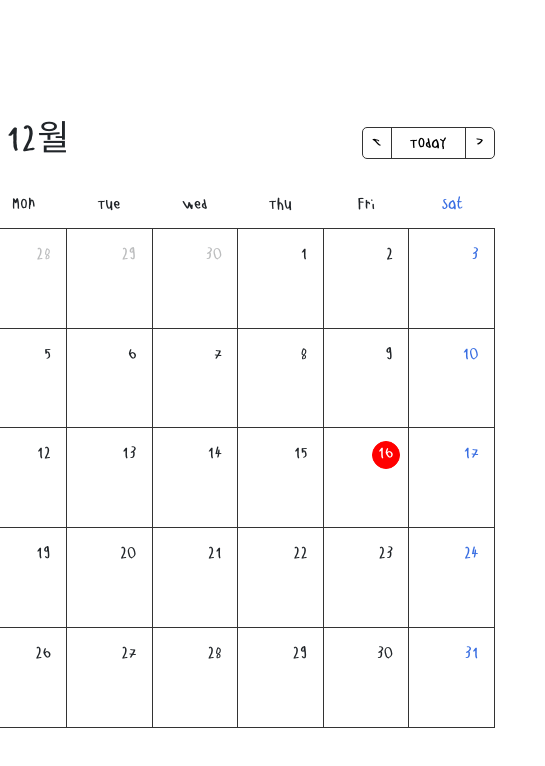
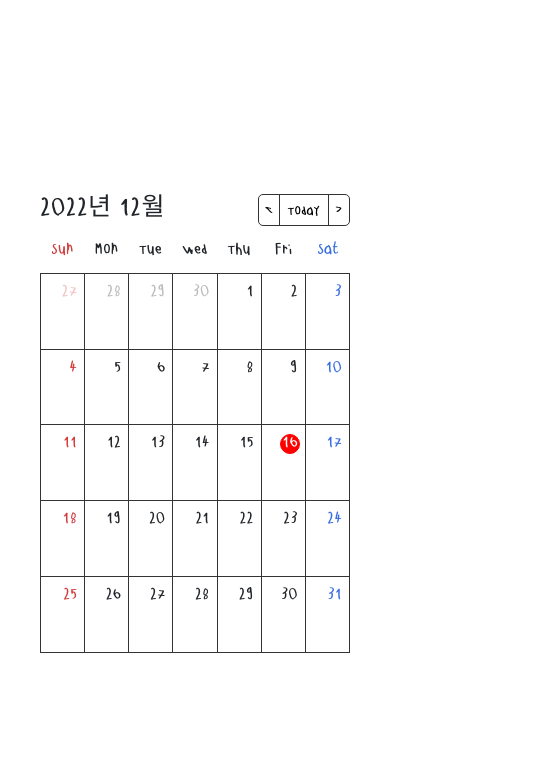
Before and after one commit to ParkYoDo/Calendar-Scheduler, a React (Create React App) app: page / in a window 390 px wide. Shown: the top 766 px of the page, 545 px wide, since content can reach past the window. Built offline with nearby package versions, Linux system fonts and the light colour scheme.

Commit message:
반응형 UI

```diff
--- a/src/App.js
+++ b/src/App.js
@@ -32,6 +32,9 @@ const GlobalStyle = createGlobalStyle`
 const Calendar = styled.div`
   width: 600px;
   margin: 50px;
+  @media screen and (max-width: 500px) {
+    width: 310px;
+  }
 `;
 
 const Header = styled.div`
@@ -42,6 +45,9 @@ const Header = styled.div`
 
 const YearMonth = styled.div`
   font-size: 35px;
+  @media screen and (max-width: 500px) {
+    font-size: 25px;
+  }
 `;
 
 const Nav = styled.div`
@@ -58,6 +64,10 @@ const Btn = styled.button`
   line-height: 34px;
   background-color: transparent;
   cursor: pointer;
+  @media screen and (max-width: 500px) {
+    width: 20px;
+    font-size: 14px;
+  }
 `;
 
 const TodayBtn = styled.button`
@@ -70,11 +80,17 @@ const TodayBtn = styled.button`
   cursor: pointer;
   border-left: 1px solid #333333;
   border-right: 1px solid #333333;
+  @media screen and (max-width: 500px) {
+    width: 50px;
+    font-size: 14px;
+  }
 `;
 
 const Days = styled.div`
   display: flex;
-  margin: 25px 0 10px;
+  @media screen and (max-width: 500px) {
+    margin: 10px 0;
+  }
 `;
 
 const Day = styled.div`
@@ -94,6 +110,9 @@ const Dates = styled.div`
   height: 500px;
   border-top: 1px solid #333333;
   border-right: 1px solid #333333;
+  @media screen and (max-width: 500px) {
+    height: 380px;
+  }
 `;
 
 const Datea = styled.div`
@@ -155,6 +174,17 @@ const Datea = styled.div`
     position: absolute;
     bottom: 5%;
     right: 5%;
+  }
+  @media screen and (max-width: 500px) {
+    padding: 7px;
+    .today::before {
+      width: 22px;
+      height: 22px;
+    }
+    .selected::before {
+      width: 20px;
+      height: 20px;
+    }
   }
 `;
 
```
